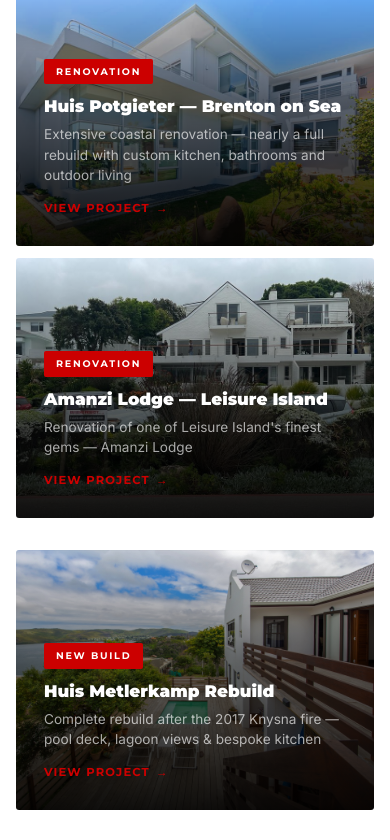
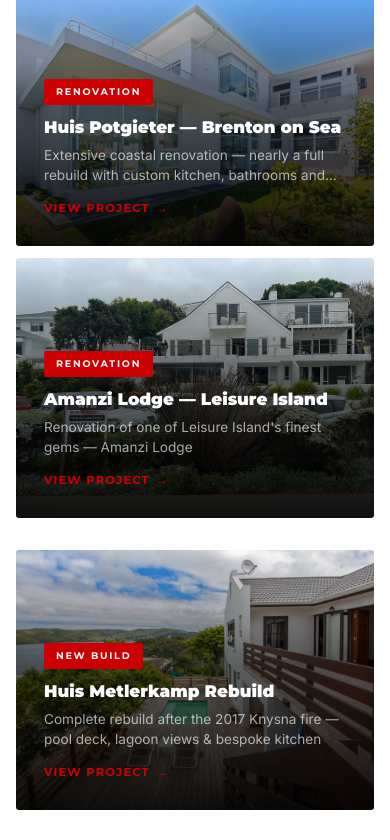
Before and after one commit to Jeanre-debug/RVR-website, a plain HTML site: page index.html in a window 390 px wide. Shown: the part 4540-5380 px from the top of the page. Drawn offline with Linux system fonts and the light colour scheme.

Commit message:
Clamp portfolio description to 2 lines on mobile to prevent tag overflow

```diff
--- a/styles.css
+++ b/styles.css
@@ -2112,6 +2112,12 @@ blockquote::before, blockquote::after { content: none; }
   .portfolio-item__overlay { opacity: 1; }
   .portfolio-item__overlay > * { transform: none; opacity: 1; }
   .portfolio-item__img { filter: grayscale(0%) brightness(1); }
+  .portfolio-item__overlay p {
+    display: -webkit-box;
+    -webkit-line-clamp: 2;
+    -webkit-box-orient: vertical;
+    overflow: hidden;
+  }
 
   /* Why */
   .why__grid { grid-template-columns: 1fr; gap: 0; }
```
